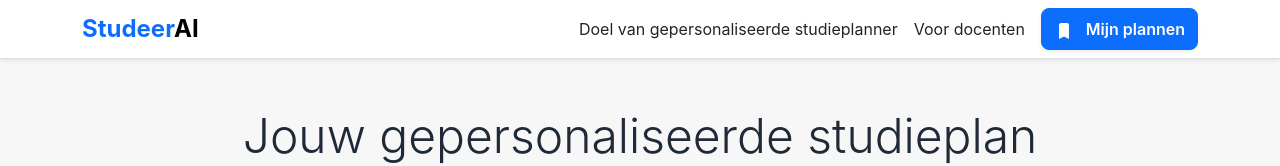
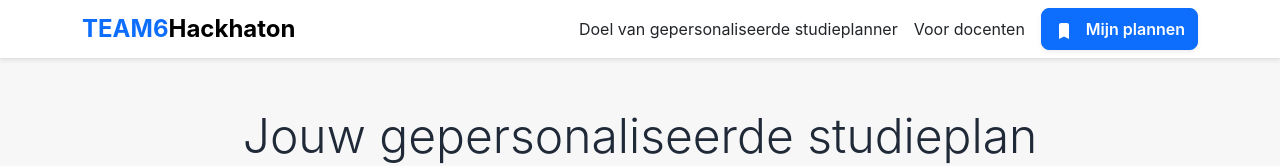
Before and after one commit to Annabelnl/gepersonnaliseerde_planner, a plain HTML site: page index.html in a window 1280 px wide. Shown: the top 166 px of the page. Drawn offline with nearby package versions, Linux system fonts and the light colour scheme.

Commit message:
Update navbar brand name to 'TEAM6Hackhaton'

```diff
--- a/index.html
+++ b/index.html
@@ -47,7 +47,7 @@
   <nav class="navbar navbar-expand-lg navbar-light bg-white shadow-sm border-bottom">
     <div class="container-fluid container-lg">
       <span class="navbar-brand h1 mb-0 fs-4 fw-bold">
-        <span class="text-primary">Studeer</span>AI
+        <span class="text-primary">TEAM6</span>Hackhaton
       </span>
       <div class="d-flex align-items-center">
         <a href="over_ons.html" class="nav-link text-dark me-3 d-none d-sm-block">Doel van gepersonaliseerde studieplanner</a>
```
